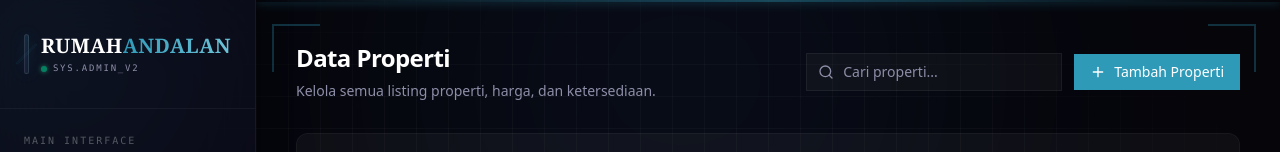
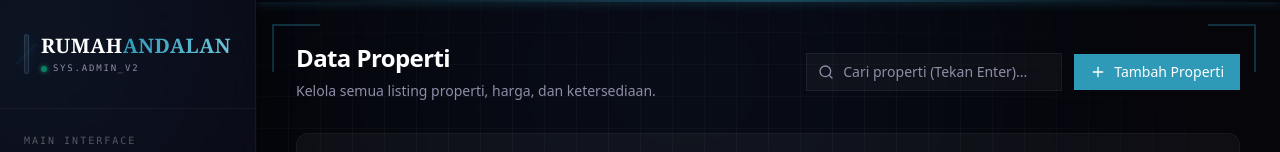
Before and after one commit to michel-angelo/rumahandalan, a Next.js app: page /admin/properties in a window 1280 px wide. Shown: the top 152 px of the page. Built offline with nearby package versions, Linux system fonts and the light colour scheme; no server answers; the database is empty.

Commit message:
feat(admin): enable property search functionality using URL params

```diff
--- a/src/app/admin/properties/page.tsx
+++ b/src/app/admin/properties/page.tsx
@@ -12,13 +12,26 @@ import {
 // Nanti lu uncomment import ini kalau file DeletePropertyButton di atas udah lu bikin
 import DeletePropertyButton from "@/components/admin/DeleteProperty";
 
-export default async function AdminPropertiesPage() {
+export default async function AdminPropertiesPage({
+  searchParams,
+}: {
+  searchParams: Promise<{ q?: string }>;
+}) {
   const supabase = await createSupabaseServerClient();
 
-  const { data: properties } = await supabase
+  const resolvedSearchParams = await searchParams;
+  const searchQuery = resolvedSearchParams.q || "";
+
+  let dbQuery = supabase
     .from("properties")
     .select("*, cluster:clusters(name), location:locations(district)")
     .order("created_at", { ascending: false });
+
+  if (searchQuery) {
+    dbQuery = dbQuery.ilike("title", `%${searchQuery}%`);
+  }
+
+  const { data: properties } = await dbQuery;
 
   return (
     <div className="flex flex-col gap-8">
@@ -33,14 +46,16 @@ export default async function AdminPropertiesPage() {
         </div>
 
         <div className="flex items-center gap-3">
-          <div className="relative">
+          <form method="GET" action="/admin/properties" className="relative">
             <Search className="absolute left-3 top-1/2 -translate-y-1/2 w-4 h-4 text-[#8E8EA8]" />
             <input
               type="text"
-              placeholder="Cari properti..."
+              name="q"
+              defaultValue={searchQuery}
+              placeholder="Cari properti (Tekan Enter)..."
               className="bg-white/[0.03] border border-white/[0.06] rounded-lg pl-9 pr-4 py-2 text-sm text-white placeholder:text-[#8E8EA8] focus:outline-none focus:border-[#2E9AB8] focus:ring-1 focus:ring-[#2E9AB8] transition-all w-full sm:w-64"
             />
-          </div>
+          </form>
           <Link
             href="/admin/properties/new"
             className="flex items-center gap-2 bg-[#2E9AB8] hover:bg-[#2589a4] text-white px-4 py-2 rounded-lg text-sm font-medium transition-colors whitespace-nowrap"
```
